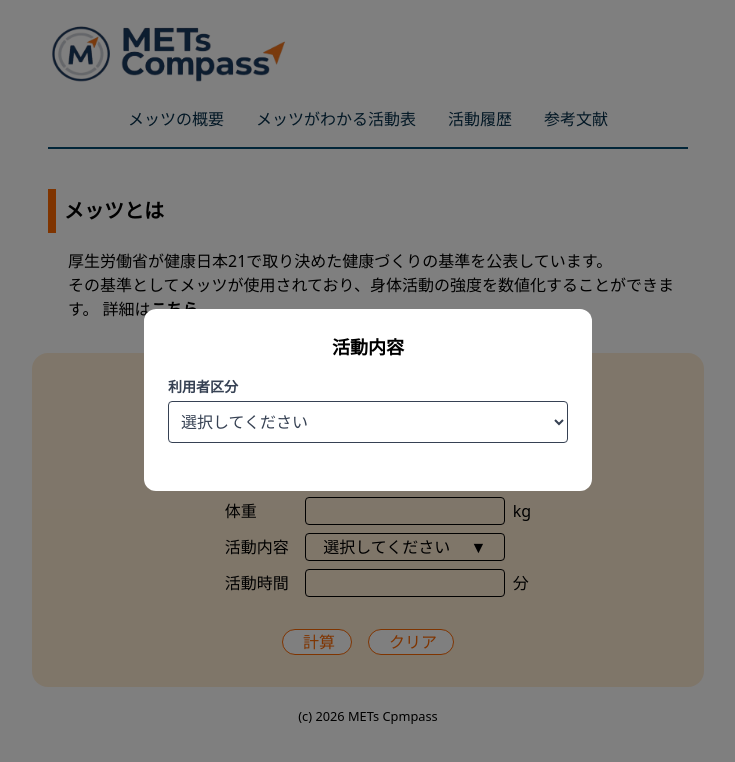
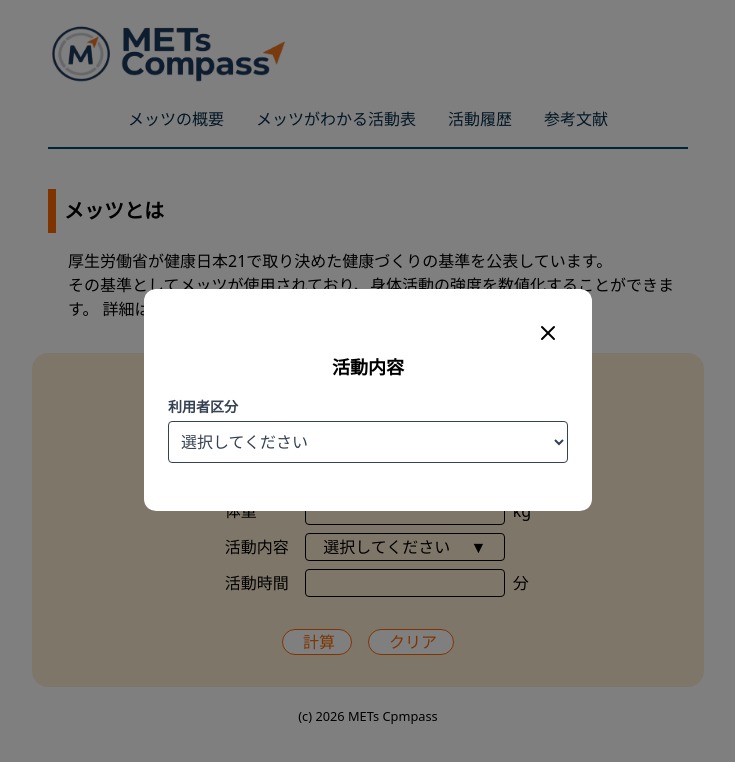
Before and after one commit to sh01forbusiness-ux/mets-app, a Next.js app: page / in a window 1280 px wide. Both pictures are taken after a click on the button "選択してください ▼". Shown: the top 762 px of the page, without its empty margins (272-1007 px from the left). Built offline with nearby package versions, Linux system fonts and the light colour scheme.

Commit message:
モーダル閉じるボタン追加

```diff
--- a/app/page.tsx
+++ b/app/page.tsx
@@ -3,7 +3,7 @@
 import { useState, useMemo, useRef, useEffect } from 'react';
 import metsData from '../public/metsData.json';
 import Link from 'next/link';
-import { ArrowDown } from 'lucide-react';
+import { ArrowDown, X } from 'lucide-react';
 
 type MetsItem = {
   category_large: string;
@@ -82,6 +82,14 @@ export default function Home() {
       item.category_medium === selectedMediumCategory
     )
   }, [selectedLargeCategory, selectedMediumCategory]);
+
+  // モーダル画面の閉じる設定
+  const handleModalClose = () => {
+    setIsModalOpen(false)
+    setSelectedLargeCategory("");
+    setSelectedMediumCategory("");
+    setSelectedSmallCategory("");
+  }
 
   // 活動時間の入力管理
   const [activityTime, setActivityTime] = useState<string>("");
@@ -186,29 +194,29 @@ export default function Home() {
         const historyArray: ActivityRecord[] = JSON.parse(existingData);
         if (historyArray.length > 0) {
           const lastRecord = historyArray[historyArray.length - 1];
-          if(lastRecord.gender === 'male' || lastRecord.gender === 'female'){
+          if (lastRecord.gender === 'male' || lastRecord.gender === 'female') {
             setGender(lastRecord.gender);
           };
-          if(lastRecord.weight !== null && lastRecord.weight > 0){
+          if (lastRecord.weight !== null && lastRecord.weight > 0) {
             setWeight(String(lastRecord.weight));
           };
-          if(lastRecord.largeActivityCategory){
+          if (lastRecord.largeActivityCategory) {
             setSelectedLargeCategory(String(lastRecord.largeActivityCategory));
           };
-          if(lastRecord.mediumActivityCategory){
+          if (lastRecord.mediumActivityCategory) {
             setSelectedMediumCategory(String(lastRecord.mediumActivityCategory));
           };
-          if(lastRecord.smallActivityCategory){
+          if (lastRecord.smallActivityCategory) {
             setSelectedSmallCategory(String(lastRecord.smallActivityCategory));
           };
-          if(lastRecord.activityTime){
+          if (lastRecord.activityTime) {
             setActivityTime(String(lastRecord.activityTime));
           };
         }
       } catch {
         console.log('過去データの読み込みに失敗しました。');
       }
-  }
+    }
   }, []);
   return (
     <>
@@ -369,16 +377,18 @@ export default function Home() {
       {isModalOpen && (
         <div
           className="fixed inset-0 bg-black/50 flex justify-center items-center p-4 z-50"
-          onClick={
-            () => {
-              setIsModalOpen(false)
-              setSelectedLargeCategory("");
-              setSelectedMediumCategory("");
-              setSelectedSmallCategory("");
-            }}>
+          onClick={handleModalClose}>
           <div
             className="bg-white rounded-xl p-6 w-full max-w-md"
             onClick={(e) => e.stopPropagation()}>
+            <div className='flex justify-end'>
+              <button
+                className='rounded-xl p-2 hover:bg-gray-300 duration-300 block'
+                onClick={handleModalClose}>
+                <X size={24} />
+              </button>
+
+            </div>
             <h3 className="font-bold text-lg mb-4 text-center">活動内容</h3>
 
             <div className="min-h-\[150px]\ flex flex-col gap-4 text-gray-700">
```
